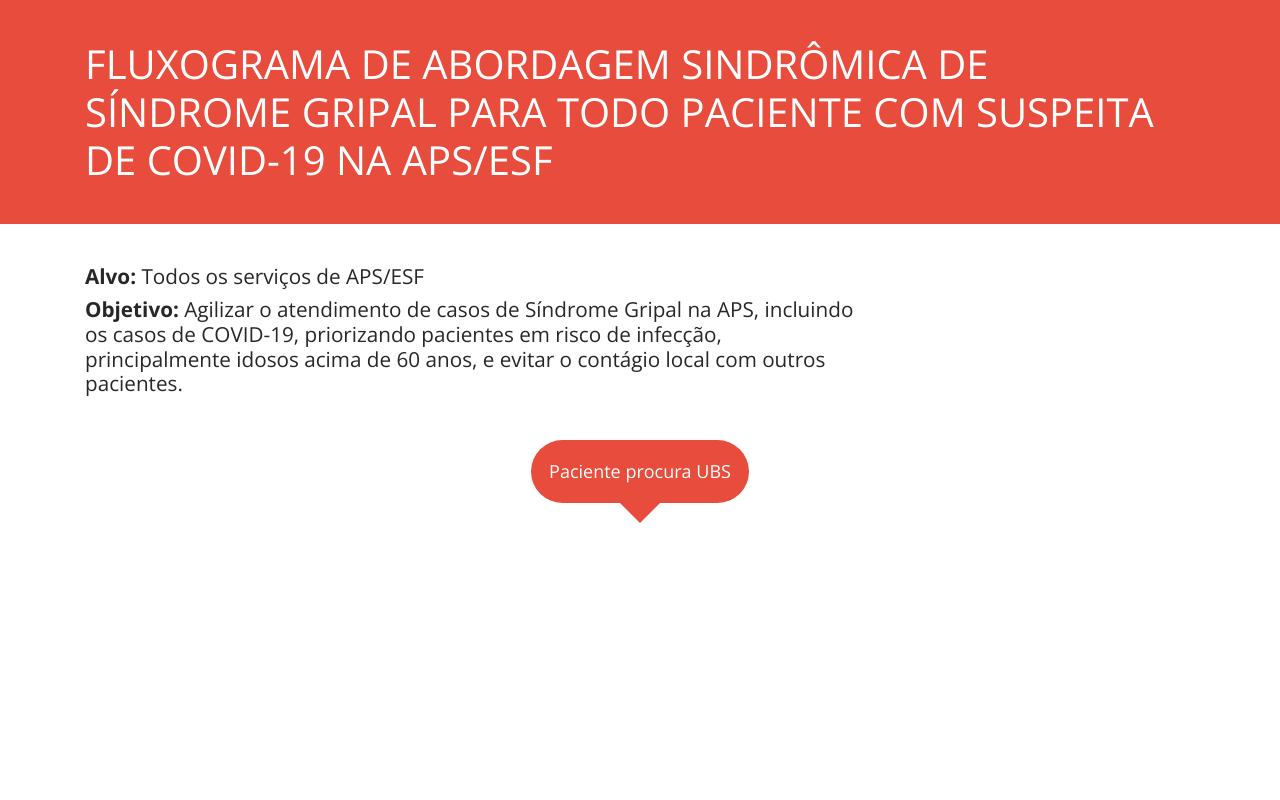
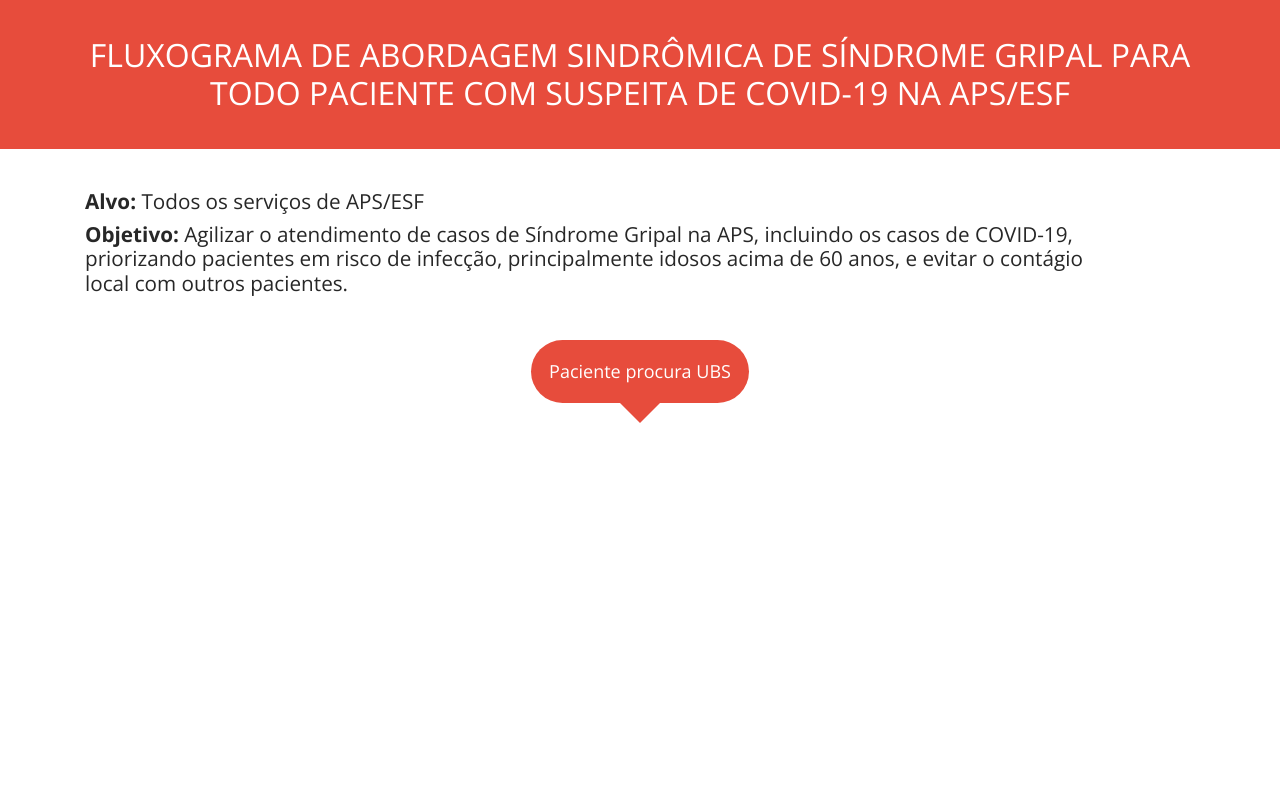
Before and after one commit to marianaaraujof/fluxograma-abordagem-sindromica, a plain HTML site: page index.html in a window 1280 px wide. Shown: the top 800 px of the page. Drawn offline with nearby package versions, Linux system fonts and the light colour scheme.

Commit message:
ajuste no link do botao enfermeiro

```diff
--- a/index.html
+++ b/index.html
@@ -89,7 +89,7 @@
                 <div class="title">Enfermeiro(a)</div><br />
                 <div class="content"><h4><u>CHECK-LIST:</u> </h4>
                     <h4>1.Seguir formulário do(a) enfermeiro(a).</h4>
-                    <h4>2. Notificar imediatamente via formulário pelo link http://bit.ly/notificaCOVID19.</h4>
+                    <h4>2. Notificar imediatamente via formulário pelo link <a href="http://bit.ly/notificaCOVID19" target="_blank">http://bit.ly/notificaCOVID19.</a></h4>
                     <h4>3. Caso a pessoa apresente sintomas respiratórios graves ou outro sinal e sintoma
                     preocupante, acione imediatamente o(a) médico(a). Caso contrário, mantenha a pessoa
                     com máscara cirúrgica e direcione para o atendimento do(a) médico(a).</h4>
--- a/sass/layouts/_header.scss
+++ b/sass/layouts/_header.scss
@@ -1,12 +1,19 @@
 .header {
-    padding: 40px 25px;
+    padding: 2em .5em;
     background-color: #e74c3c;
     margin-bottom: 40px;
+
+    .container {
+        margin: 0 auto;
+        width: 95%;
+    }
 
     h1 {
         color: #fff;
         margin: 0;
         padding: 0;
+        font-size: 2rem;
+        text-align: center;
     }
 }
 @media screen and (max-width: 375px) {
--- a/sass/layouts/_pages.scss
+++ b/sass/layouts/_pages.scss
@@ -3,7 +3,7 @@
 
 .container h3 {
     font-size: 1.15em;
-    max-width: 70%;
+    max-width: 90%;
 }
 .fluxograma {
     display: flex;
```
Also changed, not shown: styles/styles.css, 1 other file.
